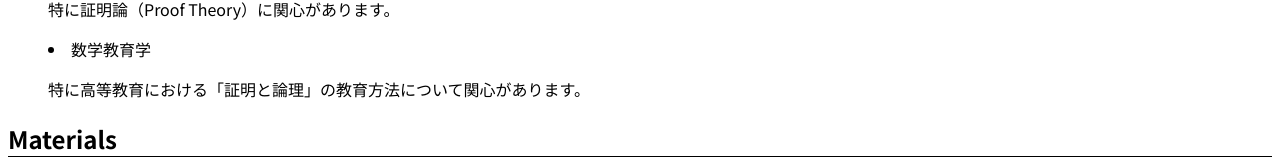
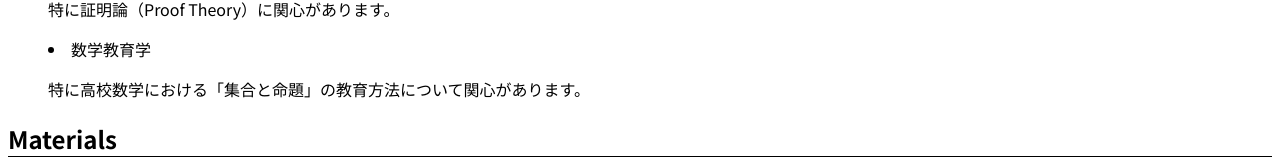
Before and after one commit to TakumiMizushima/website, a Next.js app: page / in a window 1280 px wide. Shown: the part 441-608 px from the top of the page. Built offline with nearby package versions, Linux system fonts and the light colour scheme.

Commit message:
page.tsx を更新

```diff
--- a/app/page.tsx
+++ b/app/page.tsx
@@ -73,7 +73,7 @@ export default function Home() {
             <li>
               <span className="font-medium text-slate-900">数学教育学</span>
               <p className="text-slate-500 text-sm pl-6 mt-1 font-light">
-                特に高等教育における「証明と論理」の教育方法について関心があります。
+                特に高校数学における「集合と命題」の教育方法について関心があります。
               </p>
             </li>
           </ul>
```
